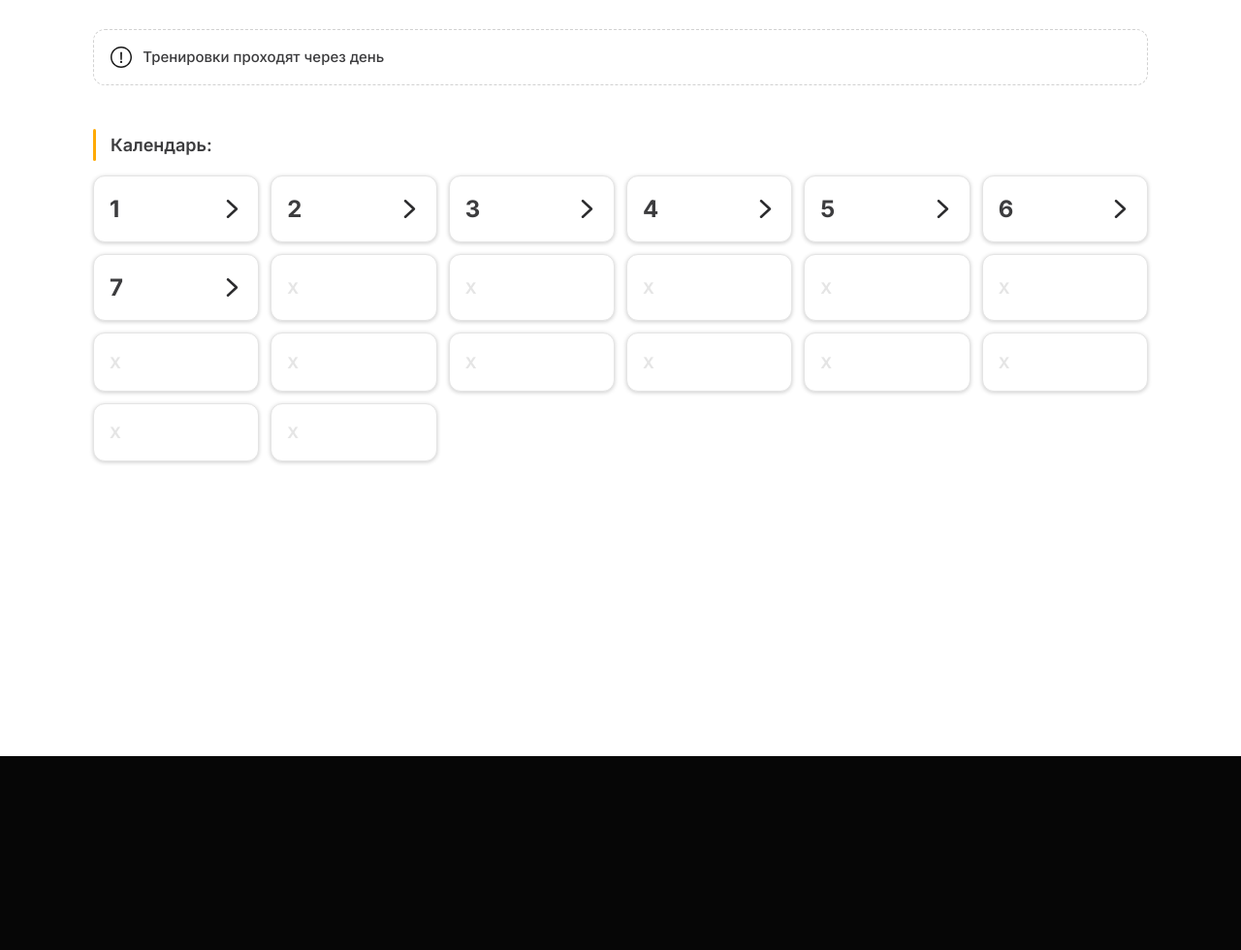
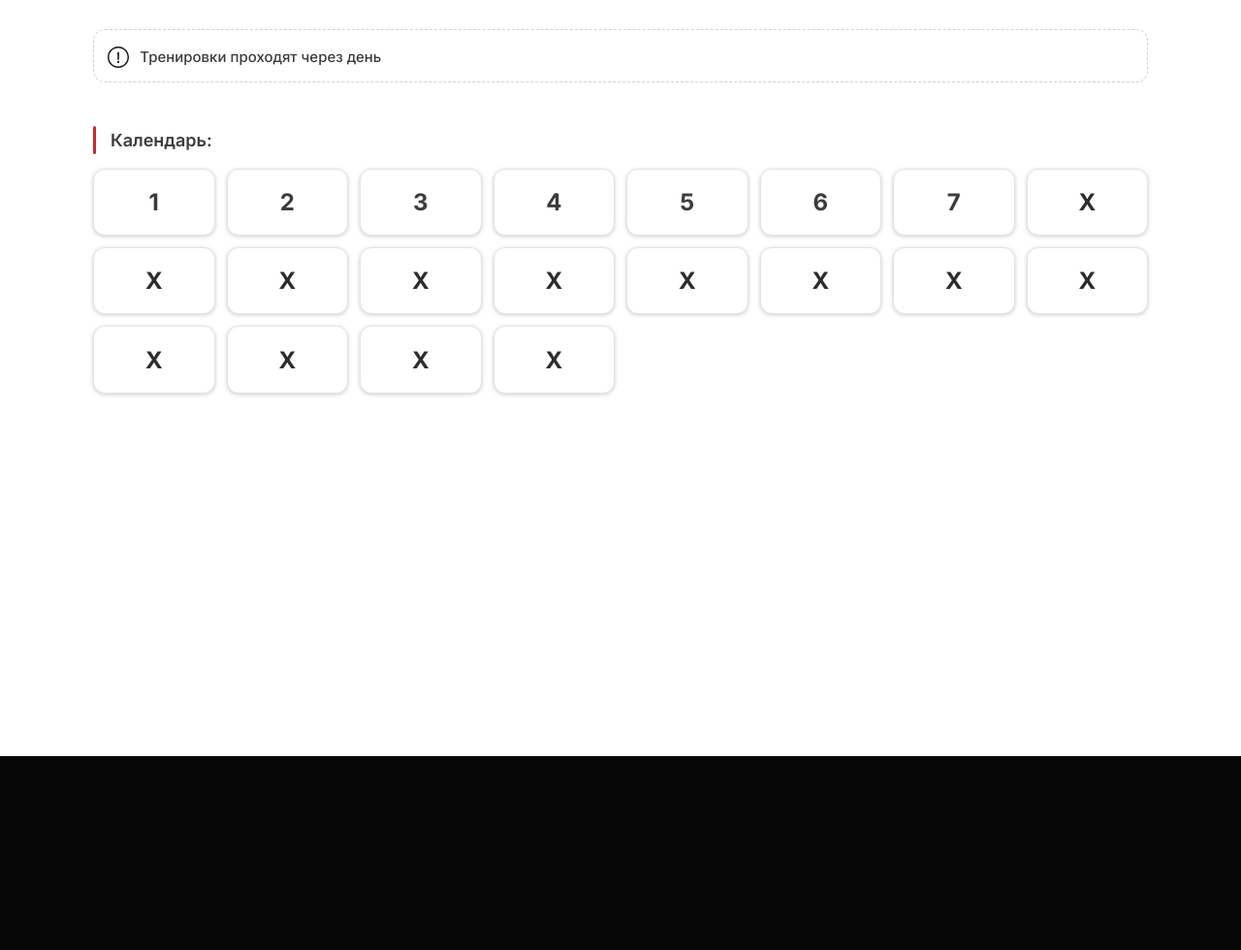
Before and after one commit to MarkTEM/create-site, a PHP site: page /program_2_calendar.html in a window 1280 px wide. Shown: the part 127-1107 px from the top of the page at 97% size. Run offline with PHP 8.4, Linux system fonts and the light colour scheme.

Commit message:
Add files via upload

```diff
--- a/css/program_2_calendar.css
+++ b/css/program_2_calendar.css
@@ -9,24 +9,11 @@ body.dark  { background: #060606; }
 .text_day {
     font-size: 24px;
 }
-.flex__day {
-    display: flex;
-    justify-content: space-between;
-    align-items: center;
-    width: 100%;
+.text_day_none {
+    color: #2D2D2D;
+    font-size: 24px;
 }
-.right {
-    display: block;
-	background-image: url(../ico/right_dark.svg);
-	height: 1.4em;
-	width: 1.4em;
-	background-repeat: no-repeat;
-	background-position: center center;
-	background-size: 1.2em 1.2em;
-}
-body.dark .right {
-    background-image: url(../ico/right.svg);
-}
+
 /*----------------CALENDAR-----------------*/
 /* .select_x {
     display: flex;
@@ -41,11 +28,8 @@ body.dark .right {
 } */
 .select {
     display: flex;
-    flex-wrap: wrap;
-    flex-direction: column;
-    justify-content: space-around;
+    justify-content: center;
     align-items: center;
-    text-align: center;
     border-radius: 12px;
     color: #E5E5E5;
     padding: 1.4em 1.2em;
@@ -111,40 +80,27 @@ body.dark .select p{
         font-weight: 600;
         padding-bottom: 0px;
     }
-    .select p {
-        margin-top: 5px;
-        font-size: 14px;
-        /* margin-right: 40px; */
-    }
-
 }
 @media only screen and (min-width: 320px) {
-    .calendar {grid-template-columns: repeat(2,1fr);}
+    .calendar {grid-template-columns: repeat(4,1fr);}
     .select {
-        justify-content: space-around;
-        align-items: flex-start;
         padding: 1.2em 1em;
-    }
-    .select p {
-        margin-top: 5px;
-        margin-left: 0px;
-        font-size: 14px;
     }
 }
 @media only screen and (min-width: 600px) {
-    .calendar {grid-template-columns: repeat(3,1fr);}
+    .calendar {grid-template-columns: repeat(6,1fr);}
 }
 @media only screen and (min-width: 800px) {
-    .calendar {grid-template-columns: repeat(4,1fr);}
+    .calendar {grid-template-columns: repeat(8,1fr);}
 }
 @media only screen and (min-width: 1100px) {
-    .calendar {grid-template-columns: repeat(5,1fr);}
+    .calendar {grid-template-columns: repeat(8,1fr);}
 }
 @media only screen and (min-width: 1200px) {
-    .calendar {grid-template-columns: repeat(6,1fr);}
+    .calendar {grid-template-columns: repeat(8,1fr);}
 }
 @media only screen and (min-width: 1600px) {
-    .calendar {grid-template-columns: repeat(5,1fr);}
+    .calendar {grid-template-columns: repeat(10,1fr);}
 }
 /*------------------------------------------*/
 /*------------------------------------------*/
@@ -167,7 +123,7 @@ body.dark .select p{
 .hint__line {
     width: 3px;
     height: 100%;
-    background: #FFAA05;
+    background: #C72A2A;
     border-radius: 4px;
 }
 
@@ -175,8 +131,8 @@ body.dark .select p{
     color: var(--text-dark);
     font-size: 14px;
     font-weight: 600;
-    padding-top: 6px;
-    padding-bottom: 6px;
+    padding-top: 4px;
+    padding-bottom: 4px;
     margin-left: 15px;
 }
 body.dark .hint__text {
@@ -310,9 +266,10 @@ body.dark .pin__calendar h3{
     display: flex;
     flex-wrap: wrap;
     align-items: center;
-    padding: 15px;
+    padding: 12px;
     border-radius: 12px;
     border: 1px dashed #d1d1d1;
+    padding-top: 15px;
     margin-bottom: 15px;
 }
 body.dark .box__dished {
```
Also changed, not shown: other parts of css/program_2_calendar.css (+11 -26 lines).
